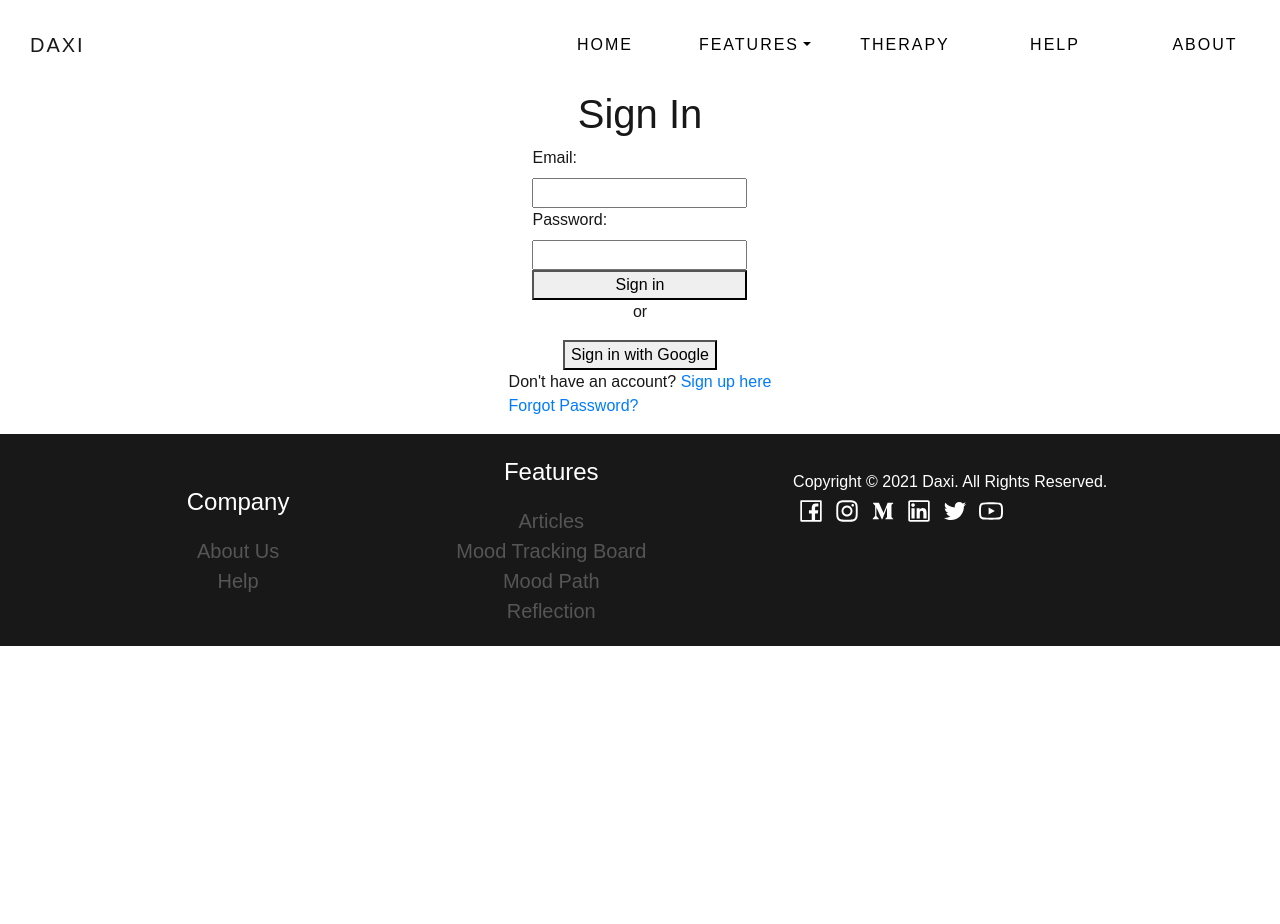
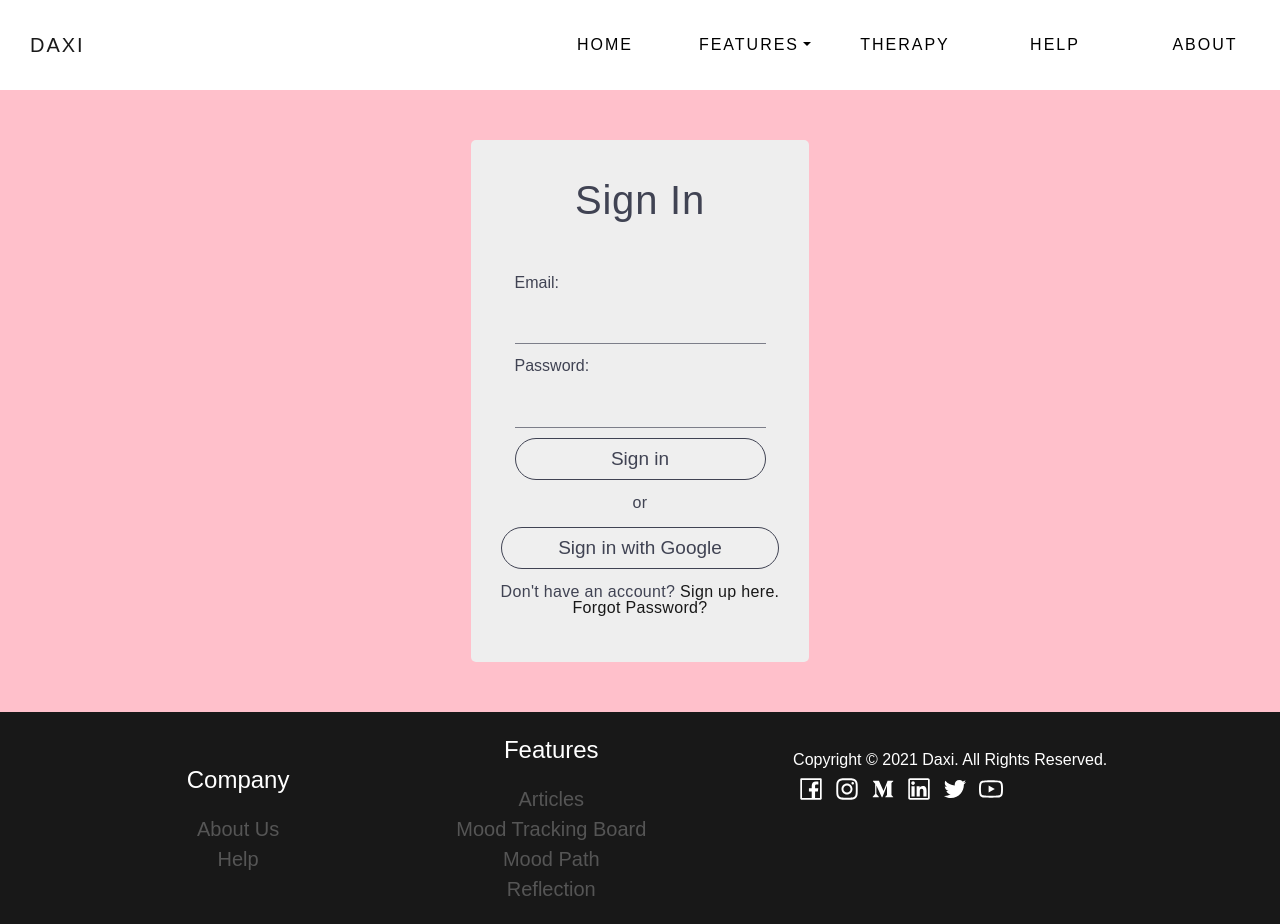
Before and after one commit to shrued/daxi, a React (Create React App) app: page / in a window 1280 px wide. Before the commit the page ends 800 px from the top, so only its background shows below. Built offline with nearby package versions, Linux system fonts and the light colour scheme; no server answers.

Commit message:
signin form css

```diff
--- a/src/components/signin/index.js
+++ b/src/components/signin/index.js
@@ -1,6 +1,15 @@
 import React, { useState } from "react";
 import { auth, signInWithGoogle } from "../../firebase/firebase";
-import { Container, FormContainer, SubContainer } from "./signin";
+import {
+  Container,
+  FormButton,
+  FormContainer,
+  FormInput,
+  FormLabel,
+  SubContainer,
+  SubTitle,
+  Title,
+} from "./signin";
 
 const SignIn = () => {
   const [email, setEmail] = useState("");
@@ -27,12 +36,12 @@ const SignIn = () => {
 
   return (
     <Container>
-      <h1>Sign In</h1>
       <SubContainer>
-        {error !== null && <div>{error}</div>}
+        <Title>Sign In</Title>
+        {error !== null && <SubTitle>{error}</SubTitle>}
         <FormContainer>
-          <label htmlFor="userEmail">Email:</label>
-          <input
+          <FormLabel htmlFor="userEmail">Email:</FormLabel>
+          <FormInput
             type="email"
             name="userEmail"
             value={email}
@@ -40,8 +49,8 @@ const SignIn = () => {
             id="userEmail"
             onChange={(event) => onChangeHandler(event)}
           />
-          <label htmlFor="userPassword">Password:</label>
-          <input
+          <FormLabel htmlFor="userPassword">Password:</FormLabel>
+          <FormInput
             type="password"
             name="userPassword"
             value={password}
@@ -49,26 +58,26 @@ const SignIn = () => {
             id="userPassword"
             onChange={(event) => onChangeHandler(event)}
           />
-          <button
+          <FormButton
             onClick={(event) => {
               signInWithEmailAndPasswordHandler(event, email, password);
             }}
           >
             Sign in
-          </button>
+          </FormButton>
         </FormContainer>
-        <p>or</p>
-        <button
+        <SubTitle>or</SubTitle>
+        <FormButton
           onClick={() => {
             signInWithGoogle();
           }}
         >
           Sign in with Google
-        </button>
-        <p>
-          Don't have an account? <a href="/signup">Sign up here</a> <br />{" "}
+        </FormButton>
+        <SubTitle>
+          Don't have an account? <a href="/signup">Sign up here.</a> <br />{" "}
           <a href="/passwordReset">Forgot Password?</a>
-        </p>
+        </SubTitle>
       </SubContainer>
     </Container>
   );
--- a/src/components/signin/signin.js
+++ b/src/components/signin/signin.js
@@ -5,6 +5,7 @@ export const Container = styled.div`
   flex-direction: column;
   justify-content: center;
   align-items: center;
+  background-color: pink;
 `;
 
 export const SubContainer = styled.div`
@@ -12,9 +13,86 @@ export const SubContainer = styled.div`
   flex-direction: column;
   justify-content: center;
   align-items: center;
+  background-color: #eee;
+  border-radius: 5px;
+  height: 100%;
+  padding: 30px;
+  margin: 50px;
+`;
+
+export const Title = styled.p`
+  font-weight: 200;
+  text-align: center;
+  font-size: 40px;
+  font-size: 2.5rem;
+  letter-spacing: 0px;
+  letter-spacing: 0.05rem;
+  color: #404353;
+`;
+
+export const SubTitle = styled.p`
+  text-align: center;
+  line-height: 1em;
+  font-weight: 100;
+  letter-spacing: 0px;
+  letter-spacing: 0.02rem;
+  color: #404353;
+
+  a {
+    text-decoration: none !important;
+    color: #181818;
+  }
 `;
 
 export const FormContainer = styled.form`
   display: flex;
   flex-direction: column;
+  margin-top: 25px;
 `;
+
+export const FormLabel = styled.label`
+  color: #404353;
+`;
+
+export const FormInput = styled.input`
+  border: none;
+  background: none;
+  margin-bottom: 10px;
+  line-height: 2em;
+  color: black;
+  font-weight: lighter;
+  font-size: 1.2rem;
+  border-bottom: 1px solid rgb(64, 67, 83, 0.65);
+  width: 100%;
+
+  &:focus {
+    outline: none;
+  }
+`;
+
+export const FormButton = styled.button`
+  cursor: pointer;
+  border: 1px solid #404353;
+  border-radius: 25px;
+  color: #404353;
+  -webkit-align-self: flex-end;
+  -ms-flex-item-align: end;
+  align-self: flex-end;
+  font-size: 19px;
+  line-height: 2em;
+  margin-top: auto;
+  margin-bottom: 15px;
+  -webkit-transition: all 0.2s ease;
+  transition: all 0.2s ease;
+  width: 100%;
+  text-decoration: none;
+  &:hover {
+    background: rgba(0, 0, 0, 0.75);
+    color: white;
+  }
+  &:hover,
+  &:focus,
+  &:active {
+    text-decoration: none;
+  }
+`;
```
